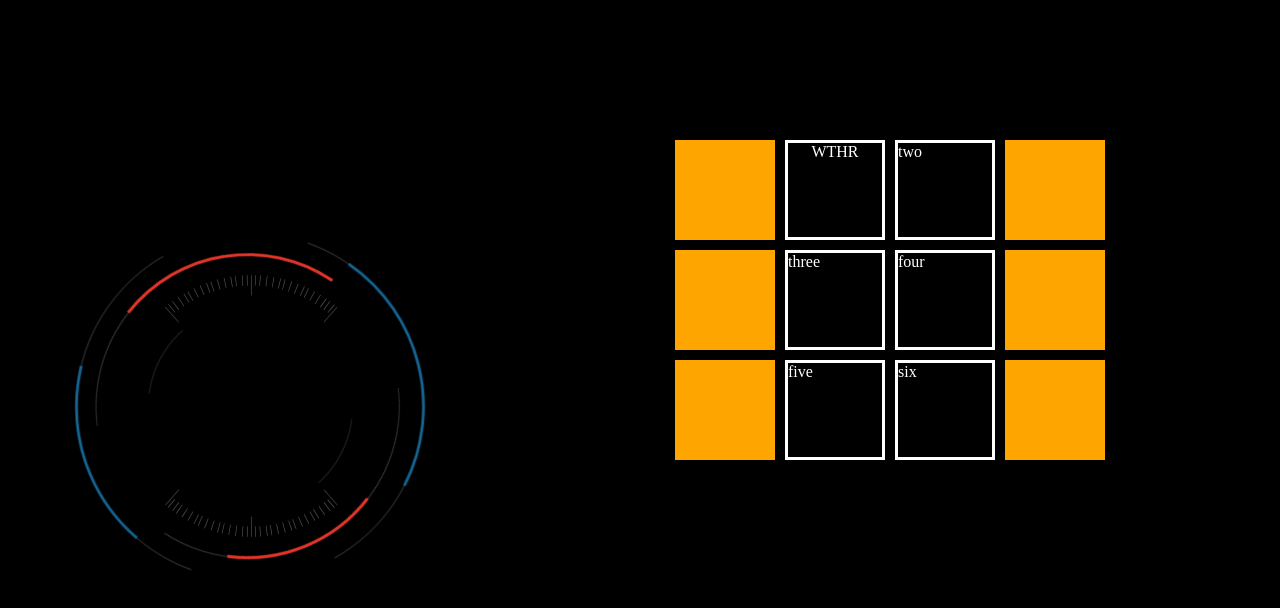
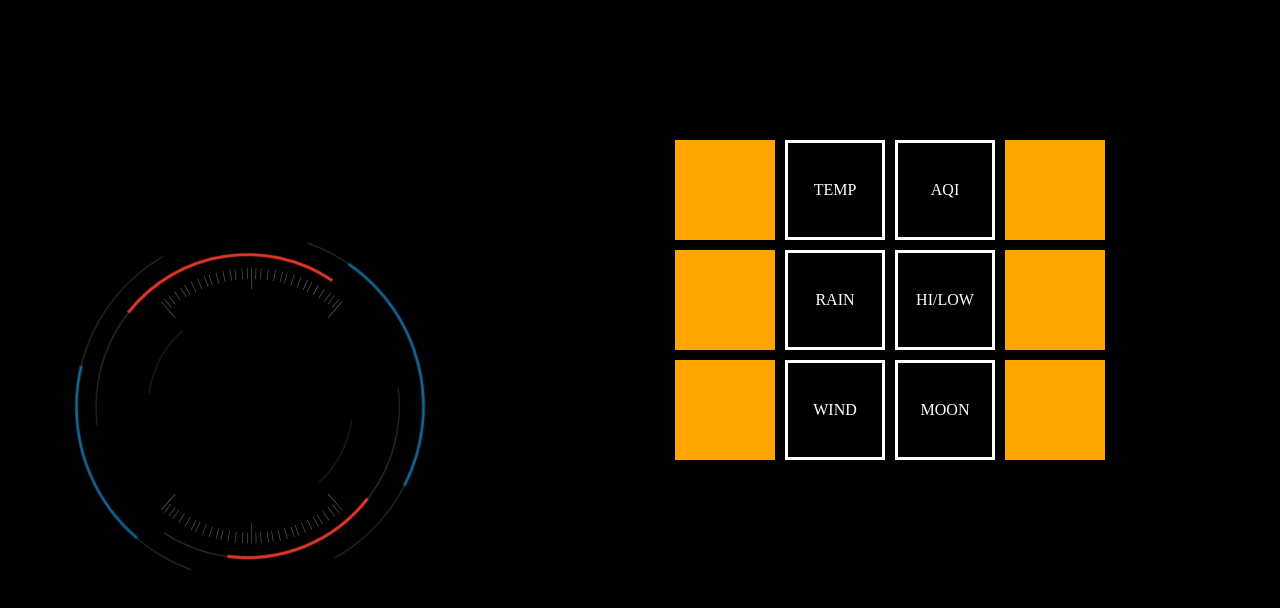
Before and after one commit to filbot/HUD, a plain HTML site: page index.html in a window 1280 px wide. Shown: the top 608 px of the page. Drawn offline with Linux system fonts and the light colour scheme.

Commit message:
Tune animation and set button labels

```diff
--- a/index.html
+++ b/index.html
@@ -144,17 +144,17 @@
     <div class="control-panel">
       <div class="active-box one"></div>
       <div class="control one">
-        <div class="text">WTHR</div>
+        <div class="text">TEMP</div>
       </div>
-      <div class="control two">two</div>
+      <div class="control two">AQI</div>
       <div class="active-box two"></div>
       <div class="active-box three"></div>
-      <div class="control three">three</div>
-      <div class="control four">four</div>
+      <div class="control three">RAIN</div>
+      <div class="control four">HI/LOW</div>
       <div class="active-box four"></div>
       <div class="active-box five"></div>
-      <div class="control five">five</div>
-      <div class="control six">six</div>
+      <div class="control five">WIND</div>
+      <div class="control six">MOON</div>
       <div class="active-box six"></div>
     </div>
 
--- a/styles.css
+++ b/styles.css
@@ -23,10 +23,13 @@ body {
 .control {
   /* background-color: #fff; */
   border: 3px solid #fff;
+  display: flex;
+  justify-content: center;
+  align-items: center;
 }
 
 .control .text {
-  place-self: center;
+  /* text-align: center; */
 }
 
 .active-box {
@@ -213,12 +216,12 @@ body {
   -ms-transform: translate(1px, 0);
   -o-transform: translate(1px, 0);
   transform: translate(1px, 0);
-  -webkit-animation: hud_pulsate 2s infinite ease-in-out;
+  /* -webkit-animation: hud_pulsate 2s infinite ease-in-out;
   -sand-animation: hud_pulsate 2s infinite ease-in-out;
   -moz-animation: hud_pulsate 2s infinite ease-in-out;
   -ms-animation: hud_pulsate 2s infinite ease-in-out;
   -o-animation: hud_pulsate 2s infinite ease-in-out;
-  animation: hud_pulsate 2s infinite ease-in-out;
+  animation: hud_pulsate 2s infinite ease-in-out; */
 }
 #hud svg .glow-img {
   -webkit-transform-origin: 50% 50%;
```
